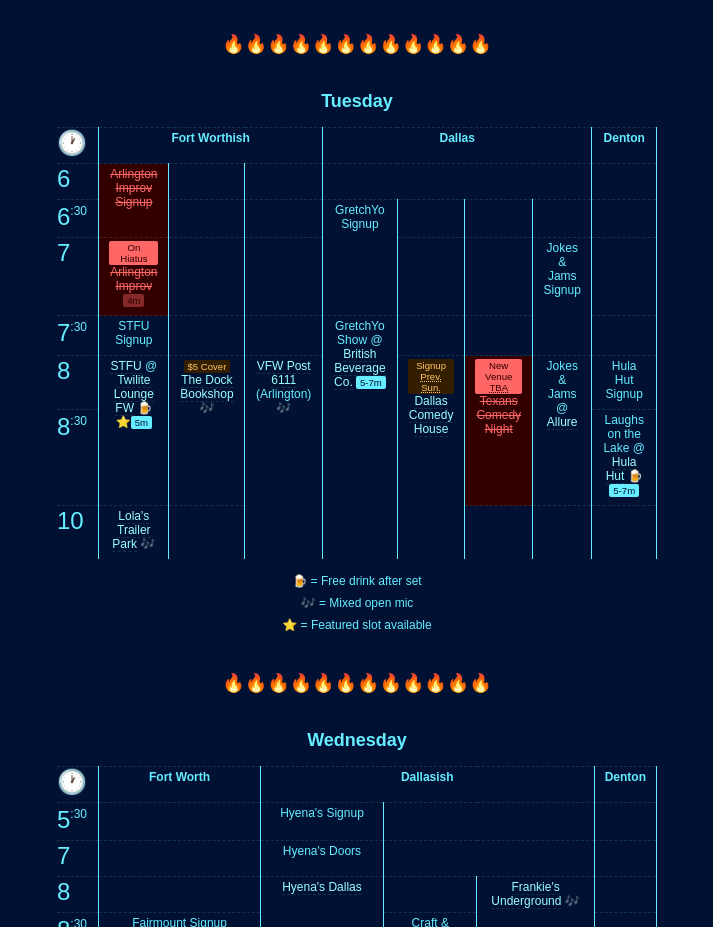
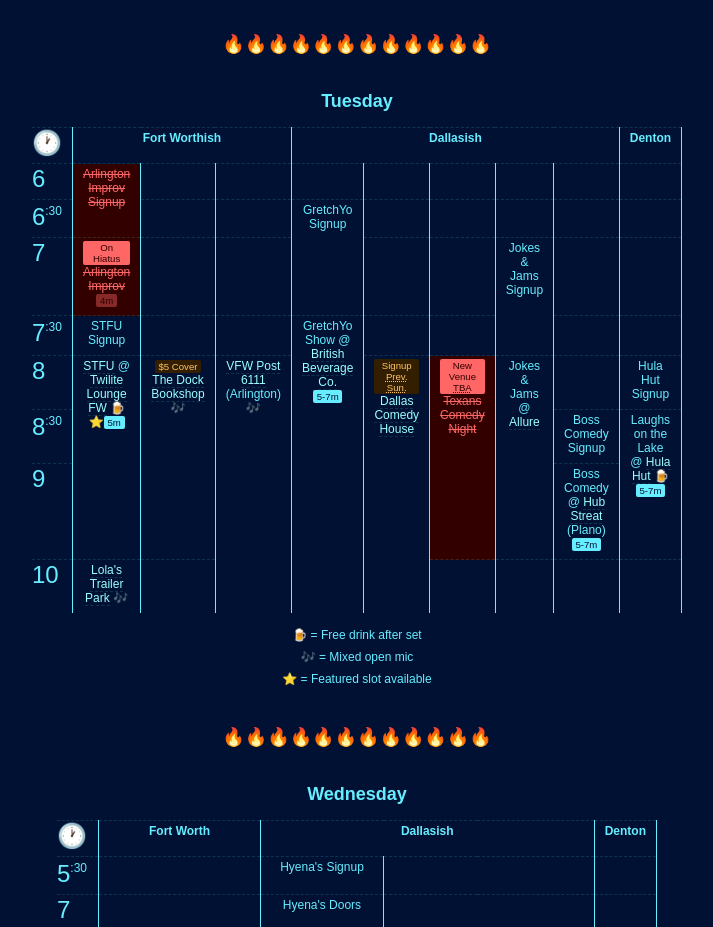
Before and after one commit to davmillar/comedy-houston, a plain HTML site: page index.html in a window 1280 px wide. Shown: the part 886-1813 px from the top of the page, without its empty margins (283-996 px from the left). Drawn offline with Linux system fonts and the light colour scheme.

Commit message:
added boss comedy/hub streat

```diff
--- a/index.html
+++ b/index.html
@@ -129,7 +129,7 @@
             <tr>
                 <th>🕐</th>
                 <th colspan="3">Fort Worthish</th>
-                <th colspan="4">Dallas</th>
+                <th colspan="5">Dallasish</th>
                 <th>Denton</th>
             </tr>
             <tr>
@@ -137,7 +137,11 @@
                 <td rowspan="2" class="hiatus">Arlington Improv Signup</td>
                 <td></td>
                 <td></td>
-                <td colspan="4"></td>
+                <td></td>
+                <td></td>
+                <td></td>
+                <td></td>
+                <td></td>
                 <td></td>
             </tr>
             <tr>
@@ -145,6 +149,7 @@
                 <td></td>
                 <td></td>
                 <td rowspan="2">GretchYo Signup</td>
+                <td></td>
                 <td></td>
                 <td></td>
                 <td></td>
@@ -159,34 +164,43 @@
                 <td></td>
                 <td rowspan="2">Jokes &amp; Jams Signup</td>
                 <td></td>
+                <td></td>
             </tr>
             <tr>
                 <td>7<em>:30</em></td>
                 <td>STFU Signup</td>
                 <td></td>
                 <td></td>
-                <td rowspan="4">GretchYo Show @ <a href="geo:32.798950,-96.803500" data-address="2800 Routh St, Dallas, TX 75201">British Beverage Co.</a> <span class="light">5-7m</span></td>
+                <td rowspan="5">GretchYo Show @ <a href="geo:32.798950,-96.803500" data-address="2800 Routh St, Dallas, TX 75201">British Beverage Co.</a> <span class="light">5-7m</span></td>
+                <td></td>
                 <td></td>
                 <td></td>
                 <td></td>
             </tr>
             <tr>
                 <td>8</td>
-                <td rowspan="2"><a href="https://facebook.com/STFUOpenMic/">STFU</a> @ <a href="geo:32.742350,-97.333390" data-address="212 Lipscomb St, Fort Worth, TX 76104">Twilite Lounge FW</a> 🍺⭐️<span class="light">5m</span></td>
-                <td rowspan="2"><span class="info">$5 Cover</span> <a href="geo:32.74624545317744,-97.21591403457991" data-address="6601 Meadowbrook Dr, Fort Worth, TX, 76112">The Dock Bookshop</a> 🎶</td>
-                <td rowspan="3"><a href="geo:32.626446,-97.133017" data-address="1200 W Harris Rd, Arlington, TX, 76001">VFW Post 6111</a> (Arlington) 🎶</td>
-                <td rowspan="3"><span class="info">Signup <abbr title="Previous Sunday">Prev. Sun.</abbr></span> <a href="geo:32.7848641,-96.7820687" data-address="3025 Main St, Dallas, TX 75226">Dallas Comedy House</a></td>
-                <td rowspan="2" class="hiatus"><span class="info">New Venue <abbr title="to be announced">TBA</abbr></span> Texans Comedy Night</td>
-                <td rowspan="2">Jokes &amp; Jams @ <a href="geo:32.588922,-96.890658" data-address="110 S. Cockrell, Desoto, TX 75115">Allure</a></td>
+                <td rowspan="3"><a href="https://facebook.com/STFUOpenMic/">STFU</a> @ <a href="geo:32.742350,-97.333390" data-address="212 Lipscomb St, Fort Worth, TX 76104">Twilite Lounge FW</a> 🍺⭐️<span class="light">5m</span></td>
+                <td rowspan="3"><span class="info">$5 Cover</span> <a href="geo:32.74624545317744,-97.21591403457991" data-address="6601 Meadowbrook Dr, Fort Worth, TX, 76112">The Dock Bookshop</a> 🎶</td>
+                <td rowspan="4"><a href="geo:32.626446,-97.133017" data-address="1200 W Harris Rd, Arlington, TX, 76001">VFW Post 6111</a> (Arlington) 🎶</td>
+                <td rowspan="4"><span class="info">Signup <abbr title="Previous Sunday">Prev. Sun.</abbr></span> <a href="geo:32.7848641,-96.7820687" data-address="3025 Main St, Dallas, TX 75226">Dallas Comedy House</a></td>
+                <td rowspan="3" class="hiatus"><span class="info">New Venue <abbr title="to be announced">TBA</abbr></span> Texans Comedy Night</td>
+                <td rowspan="3">Jokes &amp; Jams @ <a href="geo:32.588922,-96.890658" data-address="110 S. Cockrell, Desoto, TX 75115">Allure</a></td>
+                <td></td>
                 <td>Hula Hut Signup</td>
             </tr>
             <tr>
                 <td>8<em>:30</em></td>
-                <td>Laughs on the Lake @ <a href="geo:33.16084405233726,-96.93618207793773" data-address="210 E Eldorado Pkwy, Little Elm, TX, 75068">Hula Hut</a> 🍺<span class="light">5-7m</span></td>
+                <td>Boss Comedy Signup</td>
+                <td rowspan="2">Laughs on the Lake @ <a href="geo:33.16084405233726,-96.93618207793773" data-address="210 E Eldorado Pkwy, Little Elm, TX, 75068">Hula Hut</a> 🍺<span class="light">5-7m</span></td>
+            </tr>
+            <tr>
+                <td>9</td>
+                <td>Boss Comedy @ <a href="geo:33.017984,-96.69649" data-address="1208 14th St, Plano, TX, 75074">Hub Streat</a> (Plano) <span class="light">5-7m</span></td>
             </tr>
             <tr>
                 <td>10</td>
                 <td><a href="geo:32.752594,-97.356355" data-address="2735 W 5th St, Fort Worth, TX 76107">Lola's Trailer Park</a> 🎶 </td>
+                <td></td>
                 <td></td>
                 <td></td>
                 <td></td>
```
